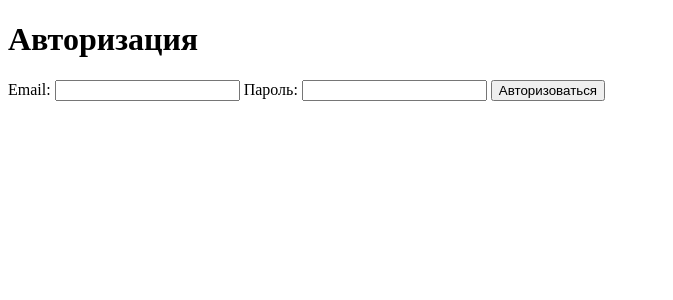
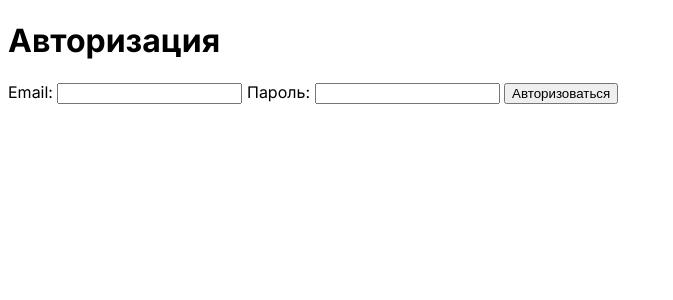
Before and after one commit to KarkLeo/koshtorys-ui, a SvelteKit app: page /login in a window 1280 px wide. Shown: the top 300 px of the page, without its empty margins (0-673 px from the left). Built offline with nearby package versions, Linux system fonts and the light colour scheme.

Commit message:
Add fonts and global.css

```diff
--- a/src/app.html
+++ b/src/app.html
@@ -4,6 +4,11 @@
 		<meta charset="utf-8" />
 		<link rel="icon" href="%sveltekit.assets%/favicon.png" />
 		<meta name="viewport" content="width=device-width, initial-scale=1" />
+		<link rel="preconnect" href="https://fonts.googleapis.com">
+		<link rel="preconnect" href="https://fonts.gstatic.com" crossorigin>
+		<link href="https://fonts.googleapis.com/css2?family=Inter:ital,opsz,wght@0,14..32,100..900;1,14..32,100..900&display=swap" rel="stylesheet">
+		<link rel="stylesheet" href="/styles/global.css">
+
 		%sveltekit.head%
 	</head>
 	<body data-sveltekit-preload-data="hover">
--- /dev/null
+++ b/static/styles/global.css
@@ -0,0 +1,3 @@
+body {
+  font-family: 'Inter', sans-serif;
+}
```
